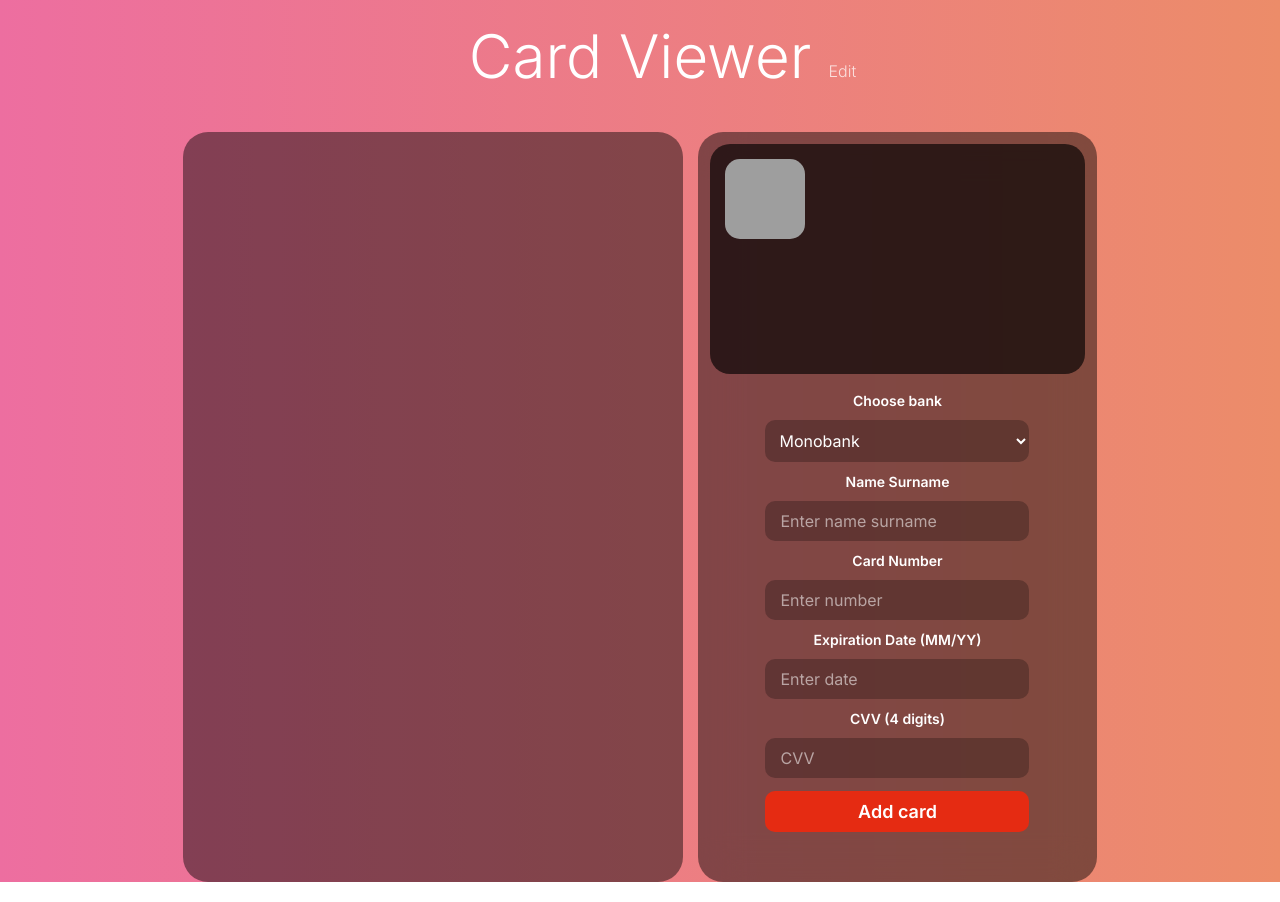
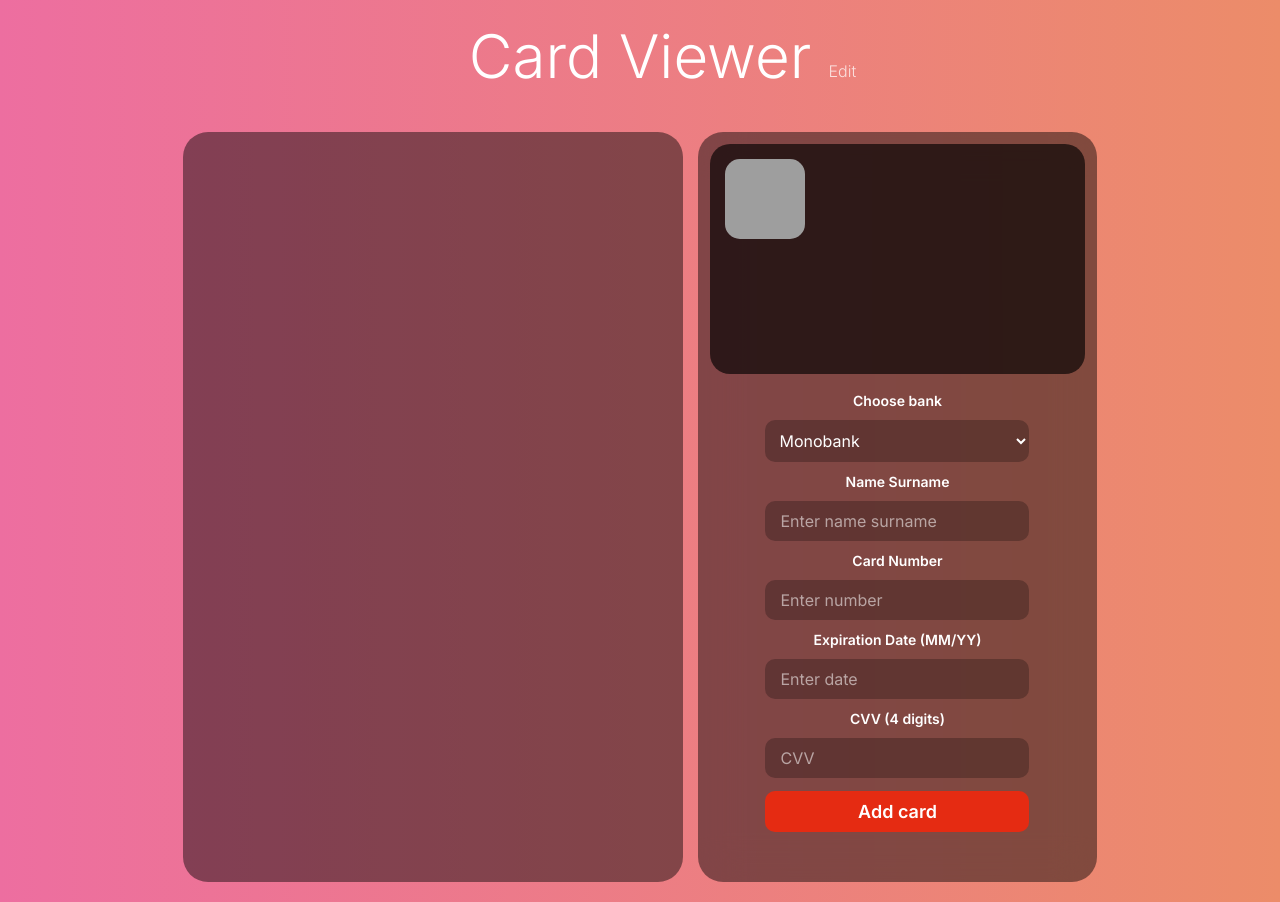
Before and after one commit to AndrewIlko/Card-Viewer, a React (Create React App) app: page / in a window 1280 px wide. Built offline with nearby package versions, Linux system fonts and the light colour scheme; grey boxes are pictures that could not be loaded.

Commit message:
Change bg color

```diff
--- a/src/styles/style.css
+++ b/src/styles/style.css
@@ -5,6 +5,14 @@
   box-sizing: border-box;
   font-family: "Inter", sans-serif;
   font-weight: 400;
+}
+html,
+body {
+  min-height: 100vh;
+  background-image: linear-gradient(to right, #ed6ea0 0%, #ec8c69 100%);
+}
+#root {
+  min-height: 100vh;
 }
 .card-field__title {
   display: flex;
@@ -159,7 +167,6 @@
   color: #fff;
   width: 100%;
   min-height: 100vh;
-  background-image: linear-gradient(to right, #ed6ea0 0%, #ec8c69 100%);
 }
 .card-fill {
   max-width: 600px;
```
